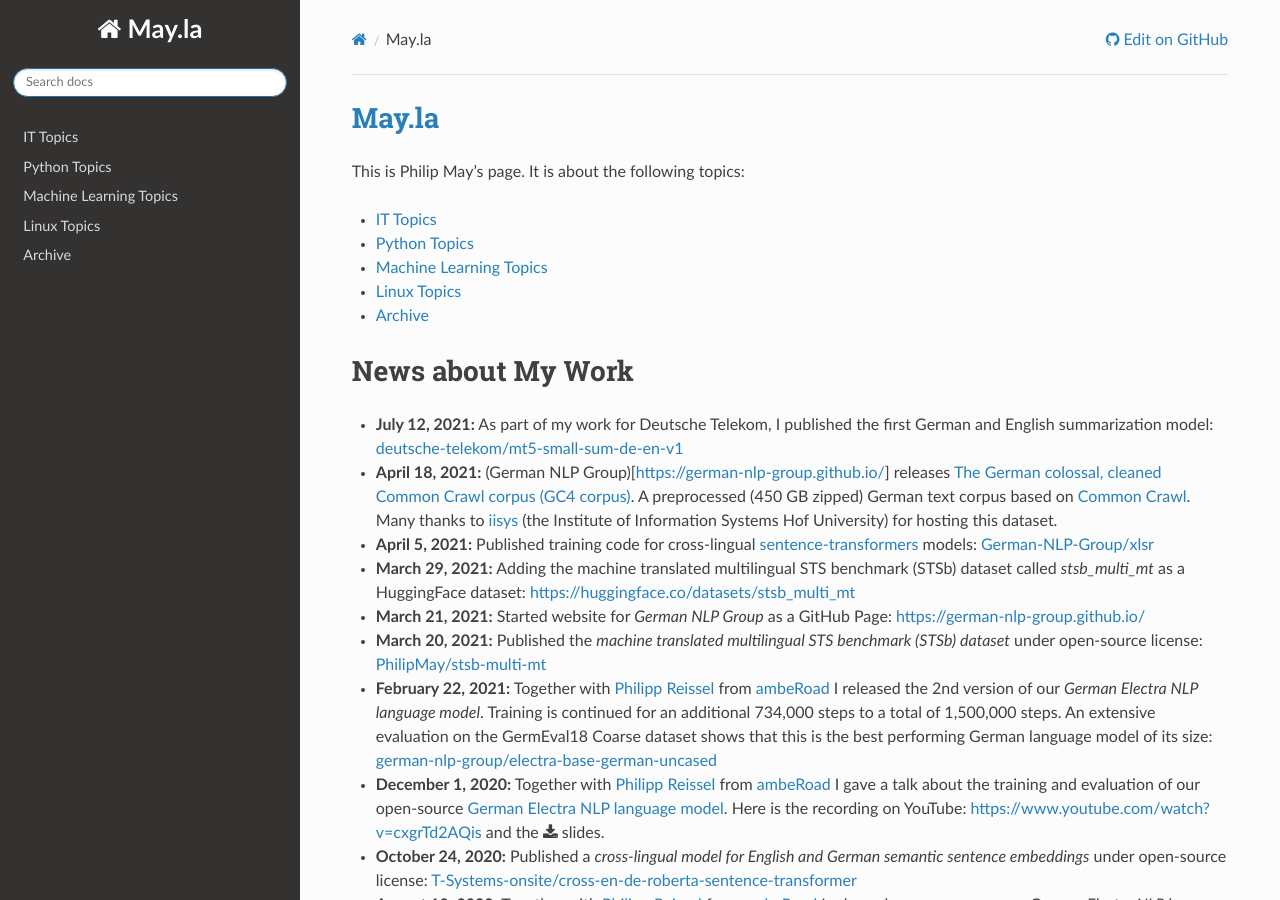
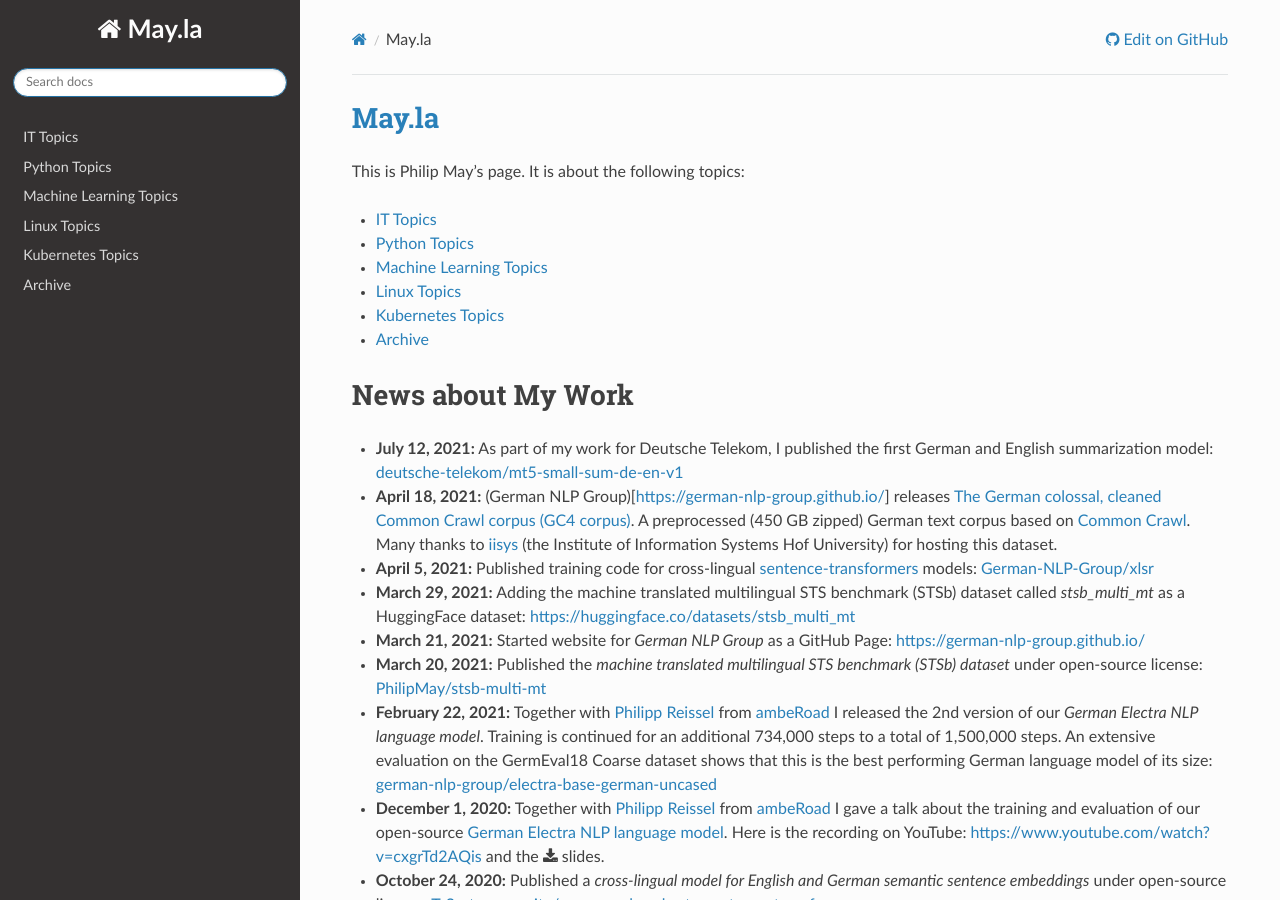
Before and after one commit to PhilipMay/May.la, a Sphinx documentation site: the page built from source/index.md, in a window 1280 px wide and 900 px high. Built offline with Sphinx 7.4.7 and the Read the Docs theme 2.0.0, drawn with Linux system fonts in a browser that asks for light colours.

Commit message:
add k8s topic

````diff
--- /dev/null
+++ b/source/k8s.md
@@ -0,0 +1,8 @@
+# Kubernetes Topics
+
+```{toctree}
+:glob:
+:titlesonly:
+
+k8s/*
+```
````
Also changed, not shown: source/index.md (+1 -0 lines), source/k8s/kubernetes-install.md (renamed from source/linux/kubernetes-install.md).
